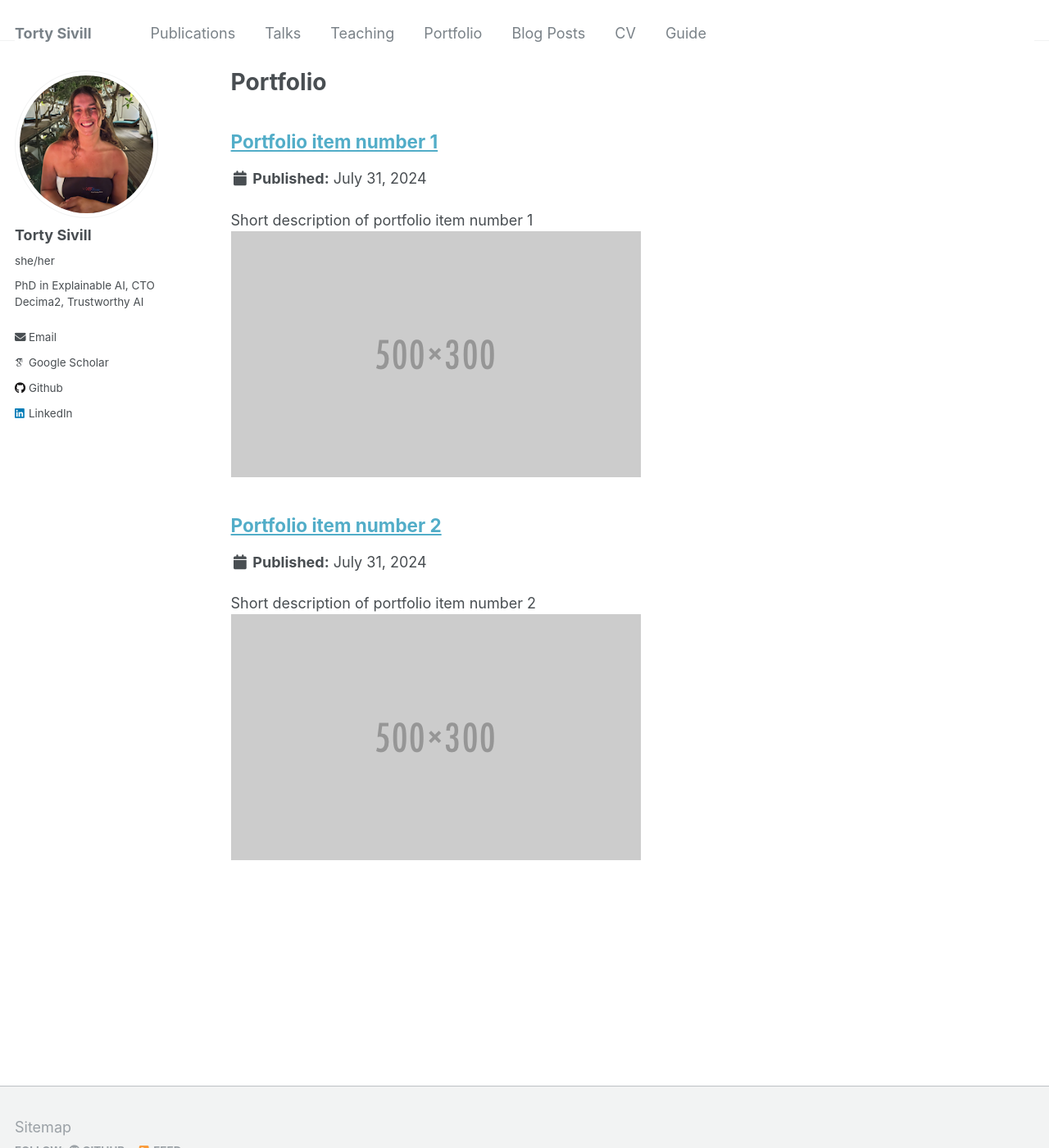
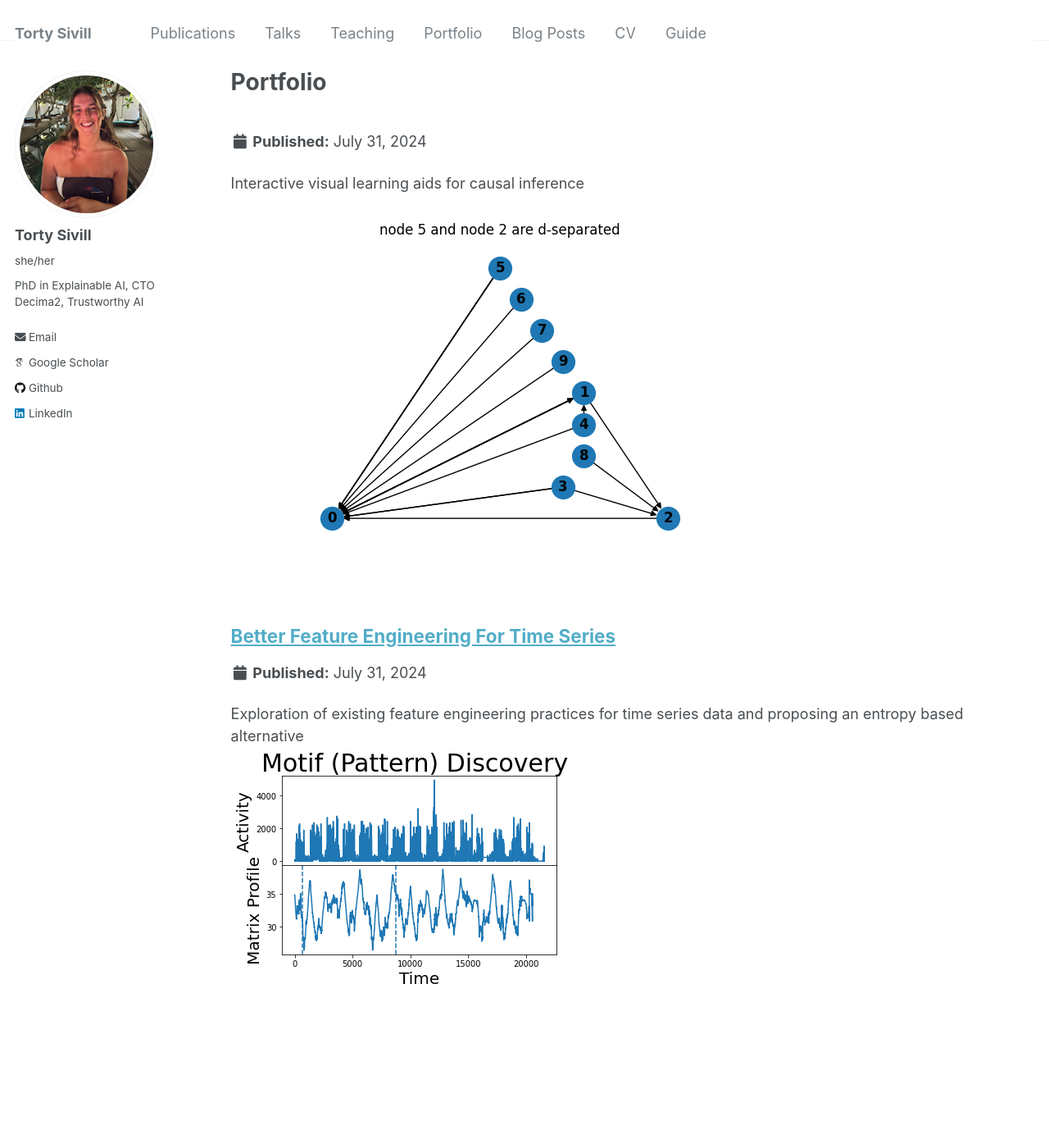
Before and after one commit to TortySivill/TortySivill.github.io, a Jekyll site: the page built from _pages/portfolio.html, in a window 1280 px wide and 1400 px high. Shown: the whole window at 82% size. Built offline with Jekyll 4.4.1, drawn with Linux system fonts in a browser that asks for light colours; some web fonts are replaced.

Commit message:
add portfoli

```diff
--- a/_config.yml
+++ b/_config.yml
@@ -172,10 +172,10 @@ collections:
     output: true
     permalink: /:collection/:path/
   portfolio:
-    output: false
+    output: true
     permalink: /:collection/:path/
   talks:
-    output: false
+    output: true
     permalink: /:collection/:path/
 
 
--- a/_portfolio/portfolio-1.md
+++ b/_portfolio/portfolio-1.md
@@ -1,7 +1,7 @@
 ---
-title: "Portfolio item number 1"
-excerpt: "Short description of portfolio item number 1<br/><img src='/images/500x300.png'>"
+title: ""
+excerpt: "Interactive visual learning aids for causal inference <br/><img src='/images/causal.png'>"
 collection: portfolio
 ---
 
-This is an item in your portfolio. It can be have images or nice text. If you name the file .md, it will be parsed as markdown. If you name the file .html, it will be parsed as HTML.
+Interactive visual learning aids that follow the theory of 'Elements of Causal Inference' by Bernhard Schölkopf, Dominik Janzing, and Jonas Peters.
--- a/_portfolio/portfolio-2.html
+++ b/_portfolio/portfolio-2.html
@@ -1,7 +1,11 @@
 ---
-title: "Portfolio item number 2"
-excerpt: "Short description of portfolio item number 2 <br/><img src='/images/500x300.png'>"
+title: "Better Feature Engineering For Time Series"
+excerpt: "Exploration of existing feature engineering practices for time series data and proposing an entropy based alternative<br/><img src='/images/timeseries.png'>"
 collection: portfolio
 ---
 
-This is an item in your portfolio. It can be have images or nice text. If you name the file .md, it will be parsed as markdown. If you name the file .html, it will be parsed as HTML.
+The amount of health related longitduinal data available is constantly increasing, exacerbated by the ubuiquity of wearable devices like fitbits. So why isn't longitudinal data more widely used in predictive AI systems?
+
+The problem lies in the complexity of this kind of data: time series data recorded from a human is often noisy and misrepresented, thus true meaning is likely to be obsured and confounded when building predictive systems. Further challenges inherent to longituidnal data include stationarity, seasonality and auto-correlation.
+
+It therefore remains an open problem in machine learning how to best extract the underlying knowledge represented by a time series.
```
Also changed, not shown: images/causal.png (added), images/timeseries.png (added).
